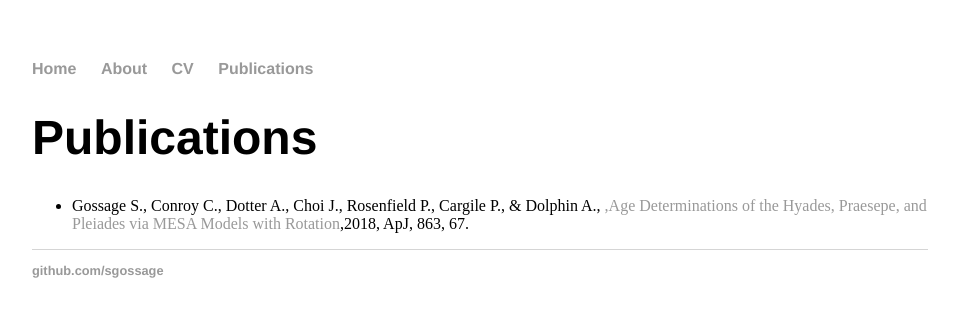
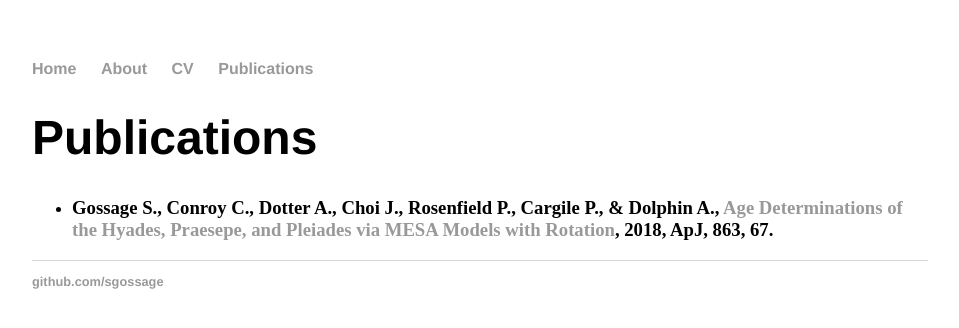
Before and after one commit to sgossage/sgossage.github.io, a Jekyll site: the page built from publications/index.html, in a window 1280 px wide. Shown: the top 328 px of the page, without its empty margins (160-1119 px from the left). Built offline with Jekyll 4.4.1, drawn with Linux system fonts in a browser that asks for light colours.

Commit message:
Trying to make publications list

```diff
--- a/publications/index.html
+++ b/publications/index.html
@@ -8,9 +8,9 @@ title: Publications
     {% for post in site.posts %}
       {% if post.work-type == 'Paper' %}
         <li>
-          {{ post.ref-authors}},<a href="{% if post.ref-doi %}http://dx.doi.org/{{ post.ref-doi }}
-            {% else %}{{ post.url | prepend: site.baseurl }}{% endif %}">
-            ,{{ post.ref-title}}</a>,{{ post.ref-year}}, {{ post.ref-journal}}, {{ post.ref-vol}}.
+            <h3>{{ post.ref-authors}}, <a href="{% if post.ref-doi %}http://dx.doi.org/{{ post.ref-doi }}
+            {% else %}{{ post.url | prepend: site.baseurl }}{% endif %}">{{ post.ref-title}}</a>,
+            {{ post.ref-year}}, {{ post.ref-journal}}, {{ post.ref-vol}}.</h3>
         </li>
       {% endif %}
     {% endfor %}
```
